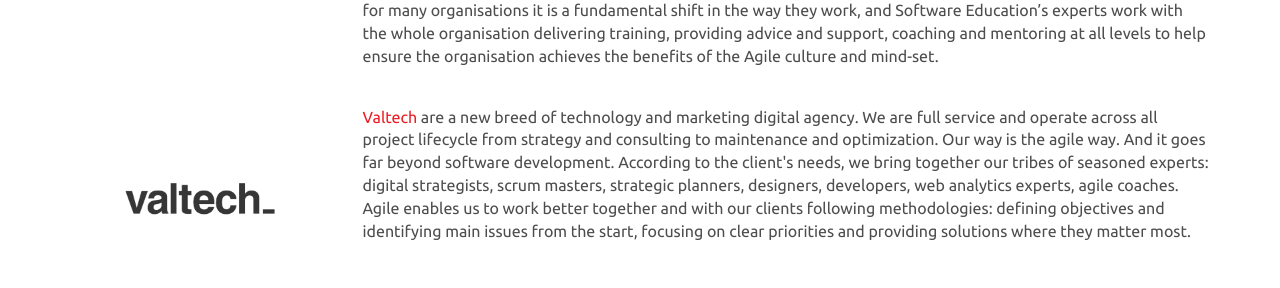
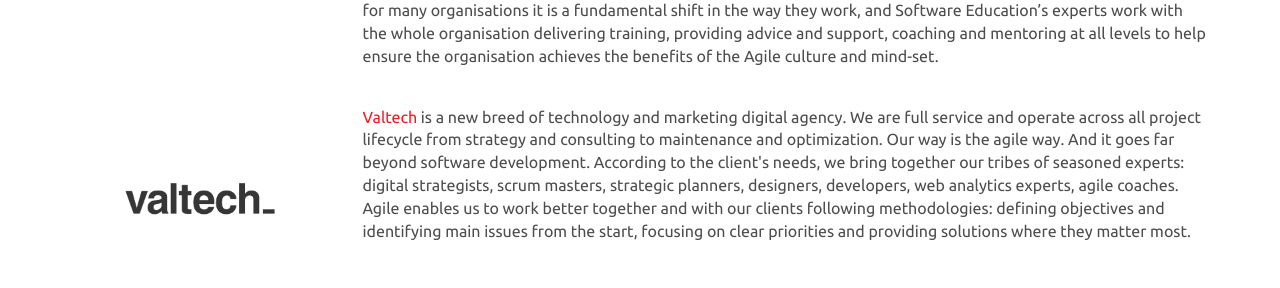
Before and after one commit to agilesingapore/2014, a Jekyll site: the page built from sponsors.md, in a window 1280 px wide. Shown: the part 1280-1568 px from the top of the page. Built offline with Jekyll 4.4.1, drawn with Linux system fonts in a browser that asks for light colours; nearby versions of some CDN libraries; Markdown is read by kramdown in place of the engine named in the settings.

Commit message:
Updated Valtech description

```diff
--- a/sponsors.md
+++ b/sponsors.md
@@ -101,7 +101,7 @@
         </div>
 
         <div class="bio col-md-9">
-          <p><a target=_blank href="http://www.valtech.com">Valtech</a	> are a new breed of technology and marketing digital agency. We are full service and operate across all project lifecycle from strategy and consulting to maintenance and optimization. Our way is the agile way. And it goes far beyond software development. According to the client's needs, we bring together our tribes of seasoned experts: digital strategists, scrum masters, strategic planners, designers, developers, web analytics experts, agile coaches. Agile enables us to work better together and with our clients following methodologies: defining objectives and identifying main issues from the start, focusing on clear priorities and providing solutions where they matter most.</p>
+          <p><a target=_blank href="http://www.valtech.com">Valtech</a> is a new breed of technology and marketing digital agency. We are full service and operate across all project lifecycle from strategy and consulting to maintenance and optimization. Our way is the agile way. And it goes far beyond software development. According to the client's needs, we bring together our tribes of seasoned experts: digital strategists, scrum masters, strategic planners, designers, developers, web analytics experts, agile coaches. Agile enables us to work better together and with our clients following methodologies: defining objectives and identifying main issues from the start, focusing on clear priorities and providing solutions where they matter most.</p>
         </div>
     </div>
 
```
